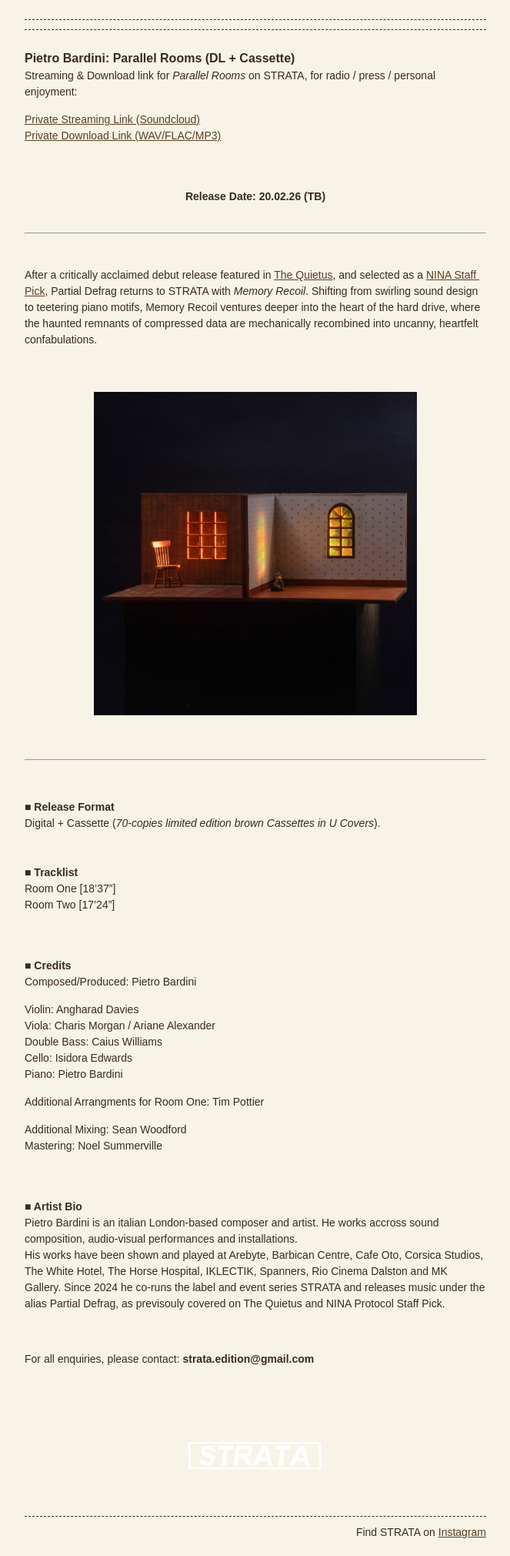
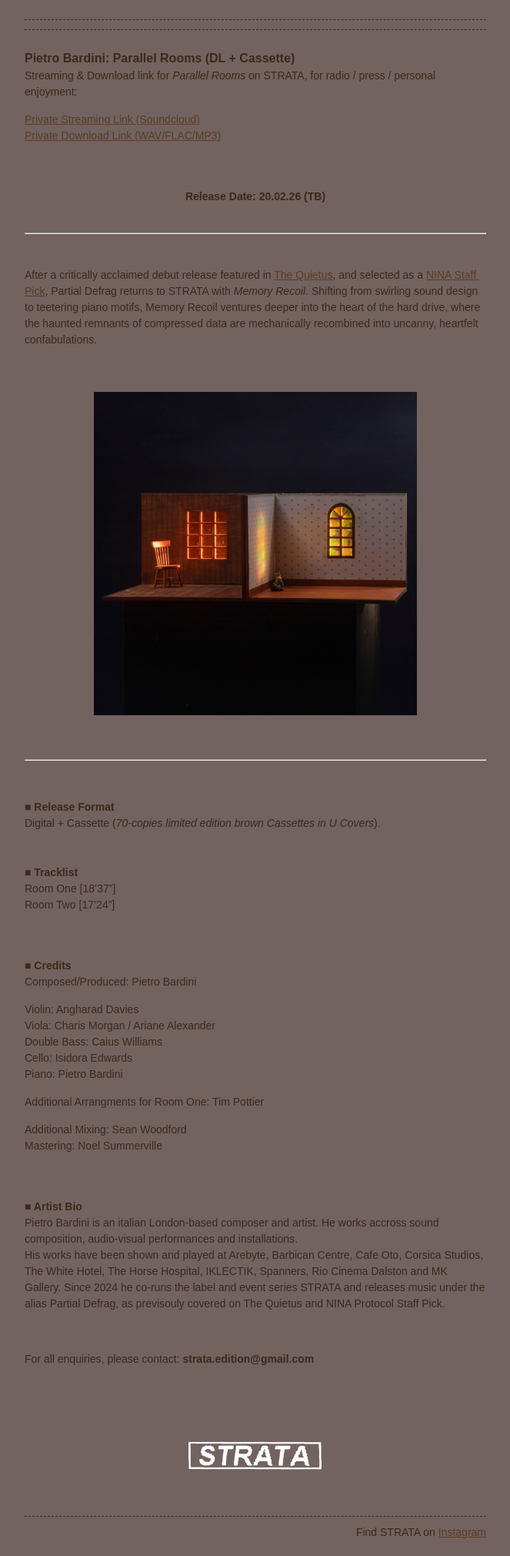
Before and after one commit to StrataEdition/Parallel-Rooms-EPK, a Jekyll site: the page built from index.md, in a window 1280 px wide. Shown: the whole page at 77% size, without its empty margins (308-971 px from the left). Built offline with Jekyll 4.4.1, drawn with Linux system fonts in a browser that asks for light colours.

Commit message:
Change background color in _light.scss

```diff
--- a/_sass/_light.scss
+++ b/_sass/_light.scss
@@ -8,7 +8,7 @@
   --border: dashed 1px #3b2a1a;
   --selection-background: #3b2a1a;
   --selection-text: #f8f3e7;
-  --background-color: #f8f3e7;
+  --background-color: #726260;
   --text-color: var(--base-color);
   --placeholder-color: #6b5644;
   --link-color: #5a3d24;
```
